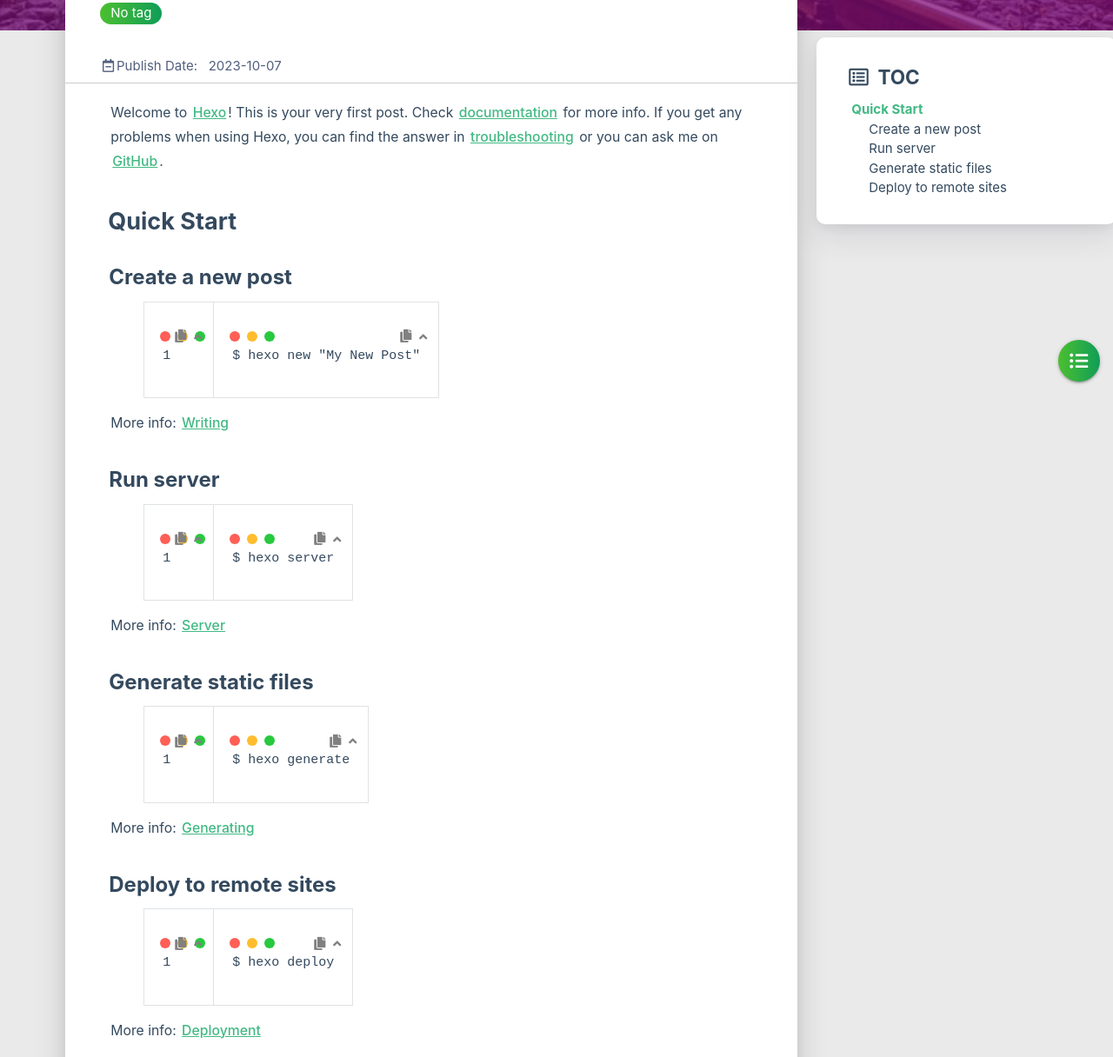
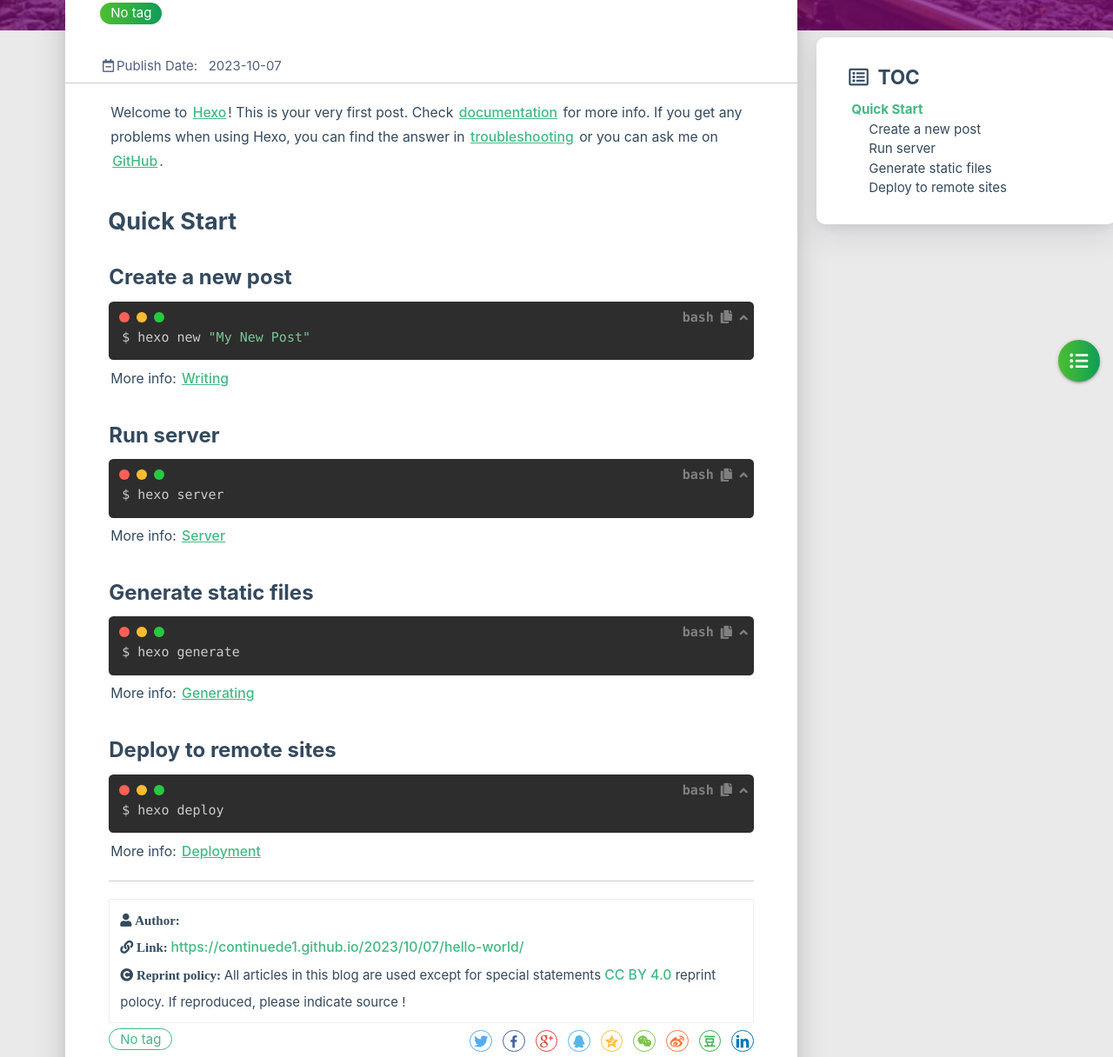
Before and after one commit to continuede1/continuede1.github.io, a plain HTML site: page 2023/10/07/hello-world/index.html in a window 1280 px wide. Shown: the part 285-1501 px from the top of the page at 87% size. Drawn offline with Linux system fonts and the light colour scheme; some packages are replaced by stand-ins of ours; no server answers; a script that the page names is missing.

Commit message:
Site updated: 2023-10-08 20:26:47

```diff
--- a/2023/10/07/hello-world/index.html
+++ b/2023/10/07/hello-world/index.html
@@ -465,17 +465,17 @@
         <div class="card-content article-card-content">
             <div id="articleContent">
                 <p>Welcome to <a target="_blank" rel="noopener" href="https://hexo.io/">Hexo</a>! This is your very first post. Check <a target="_blank" rel="noopener" href="https://hexo.io/docs/">documentation</a> for more info. If you get any problems when using Hexo, you can find the answer in <a target="_blank" rel="noopener" href="https://hexo.io/docs/troubleshooting.html">troubleshooting</a> or you can ask me on <a target="_blank" rel="noopener" href="https://github.com/hexojs/hexo/issues">GitHub</a>.</p>
-<h2 id="Quick-Start"><a href="#Quick-Start" class="headerlink" title="Quick Start"></a>Quick Start</h2><h3 id="Create-a-new-post"><a href="#Create-a-new-post" class="headerlink" title="Create a new post"></a>Create a new post</h3><figure class="highlight bash"><table><tr><td class="gutter"><pre><span class="line">1</span><br></pre></td><td class="code"><pre><span class="line">$ hexo new <span class="string">&quot;My New Post&quot;</span></span><br></pre></td></tr></table></figure>
-
+<h2 id="Quick-Start"><a href="#Quick-Start" class="headerlink" title="Quick Start"></a>Quick Start</h2><h3 id="Create-a-new-post"><a href="#Create-a-new-post" class="headerlink" title="Create a new post"></a>Create a new post</h3><pre class=" language-bash"><code class="language-bash">$ hexo new <span class="token string">"My New Post"</span>
+</code></pre>
 <p>More info: <a target="_blank" rel="noopener" href="https://hexo.io/docs/writing.html">Writing</a></p>
-<h3 id="Run-server"><a href="#Run-server" class="headerlink" title="Run server"></a>Run server</h3><figure class="highlight bash"><table><tr><td class="gutter"><pre><span class="line">1</span><br></pre></td><td class="code"><pre><span class="line">$ hexo server</span><br></pre></td></tr></table></figure>
-
+<h3 id="Run-server"><a href="#Run-server" class="headerlink" title="Run server"></a>Run server</h3><pre class=" language-bash"><code class="language-bash">$ hexo server
+</code></pre>
 <p>More info: <a target="_blank" rel="noopener" href="https://hexo.io/docs/server.html">Server</a></p>
-<h3 id="Generate-static-files"><a href="#Generate-static-files" class="headerlink" title="Generate static files"></a>Generate static files</h3><figure class="highlight bash"><table><tr><td class="gutter"><pre><span class="line">1</span><br></pre></td><td class="code"><pre><span class="line">$ hexo generate</span><br></pre></td></tr></table></figure>
-
+<h3 id="Generate-static-files"><a href="#Generate-static-files" class="headerlink" title="Generate static files"></a>Generate static files</h3><pre class=" language-bash"><code class="language-bash">$ hexo generate
+</code></pre>
 <p>More info: <a target="_blank" rel="noopener" href="https://hexo.io/docs/generating.html">Generating</a></p>
-<h3 id="Deploy-to-remote-sites"><a href="#Deploy-to-remote-sites" class="headerlink" title="Deploy to remote sites"></a>Deploy to remote sites</h3><figure class="highlight bash"><table><tr><td class="gutter"><pre><span class="line">1</span><br></pre></td><td class="code"><pre><span class="line">$ hexo deploy</span><br></pre></td></tr></table></figure>
-
+<h3 id="Deploy-to-remote-sites"><a href="#Deploy-to-remote-sites" class="headerlink" title="Deploy to remote sites"></a>Deploy to remote sites</h3><pre class=" language-bash"><code class="language-bash">$ hexo deploy
+</code></pre>
 <p>More info: <a target="_blank" rel="noopener" href="https://hexo.io/docs/one-command-deployment.html">Deployment</a></p>
 
 
```
